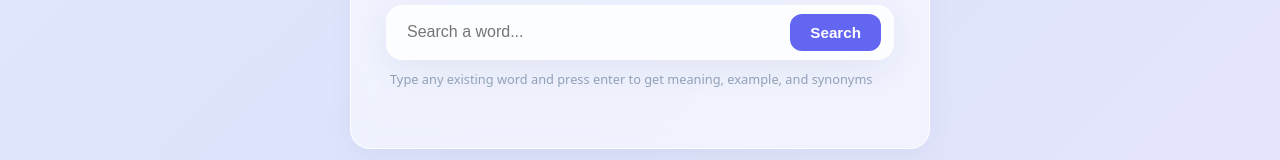
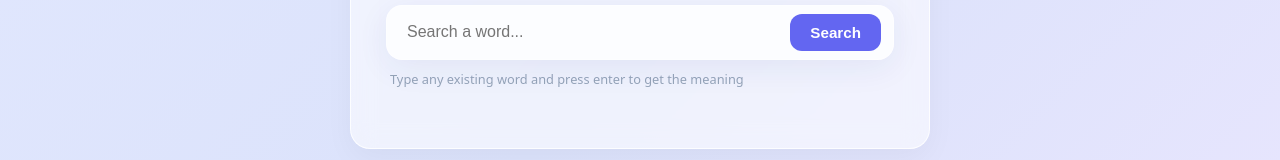
Before and after one commit to voltgray/IT-110-Project, a plain HTML site: page app.html in a window 1280 px wide. Shown: the part 356-516 px from the top of the page. Drawn offline with Linux system fonts and the light colour scheme.

Commit message:
changed description

```diff
--- a/app.html
+++ b/app.html
@@ -33,7 +33,7 @@
     <input type="text" id="word-input" placeholder="Search a word...">
     <button id="search-btn" class="search-btn">Search</button>
 </div>
-        <p class="hint-text">Type any existing word and press enter to get meaning, example, and synonyms</p>
+        <p class="hint-text">Type any existing word and press enter to get the meaning</p>
 
         <!-- Result Container -->
         <div id="result-container" class="result-container"></div>
```
